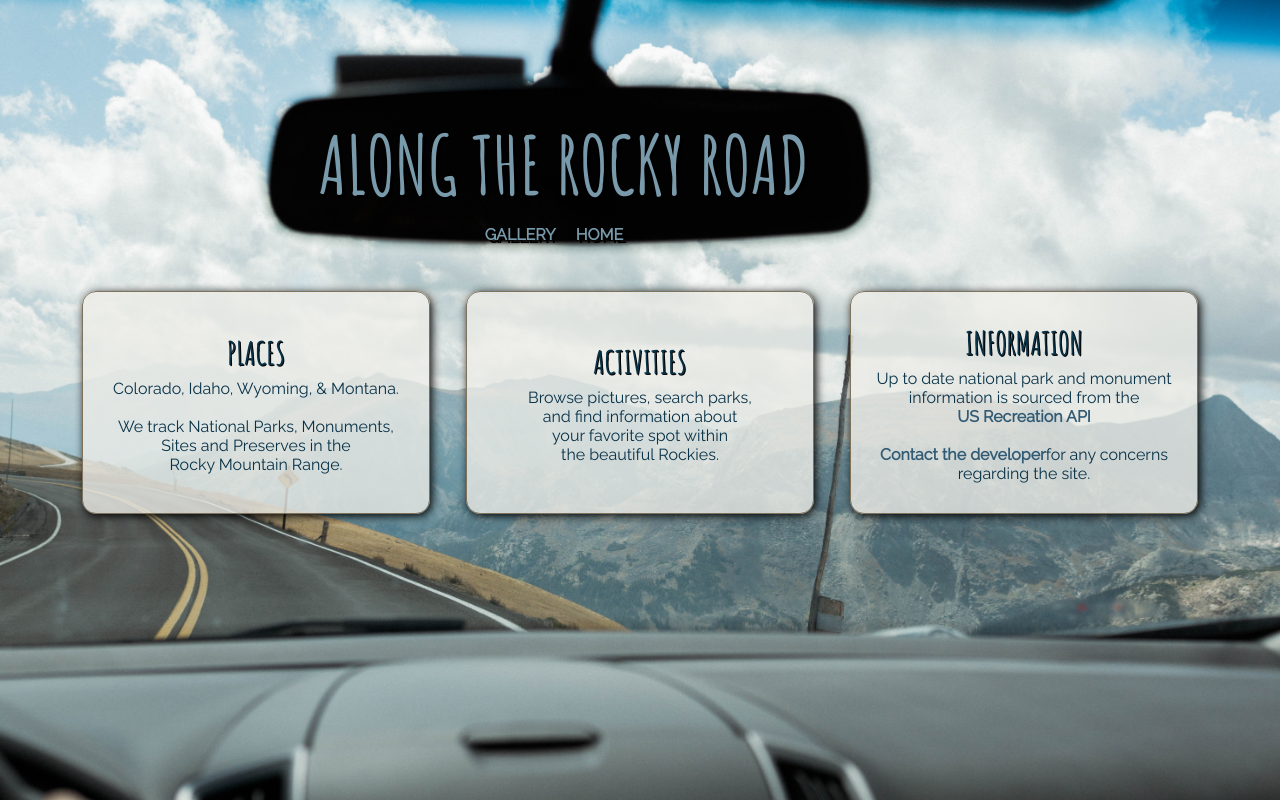
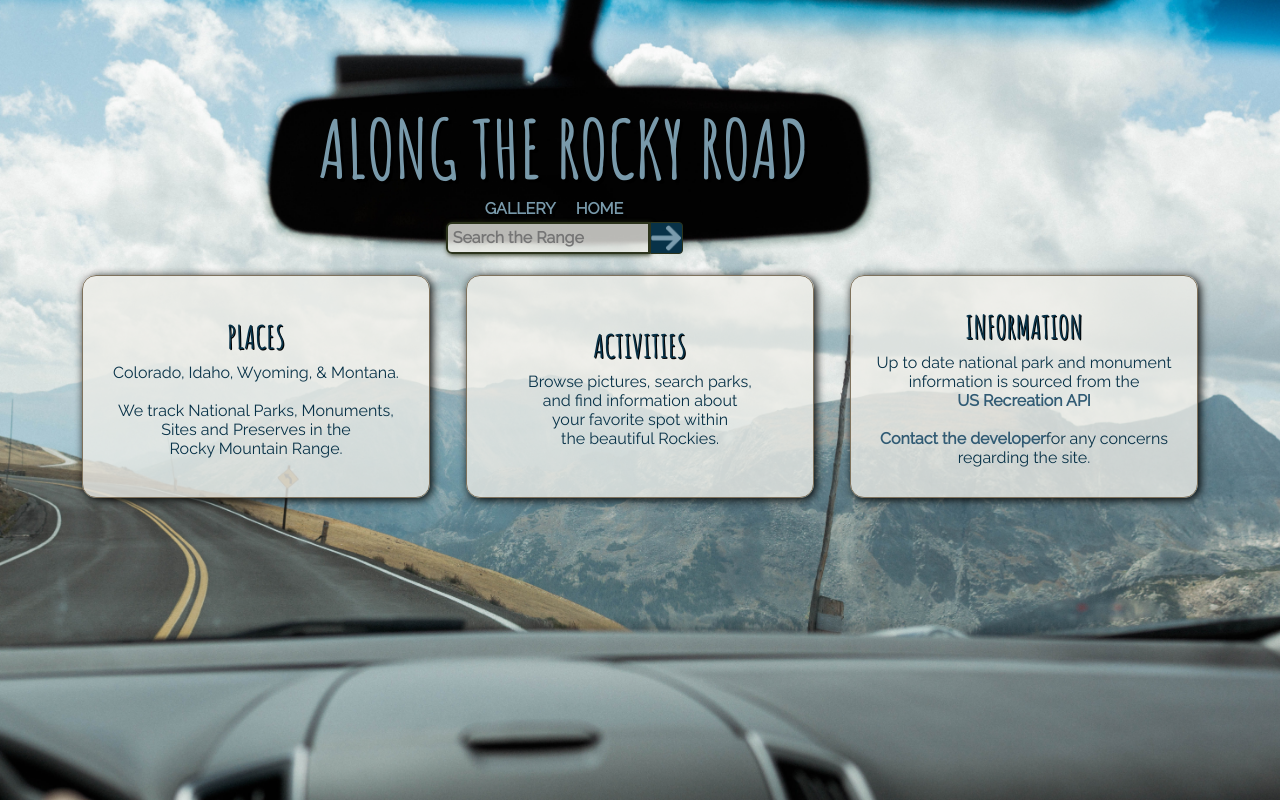
Before and after one commit to leighlars/rocky-road, a React (Create React App) app: page /about in a window 1280 px wide. Built offline with nearby package versions, Linux system fonts and the light colour scheme; no server answers; a web font is replaced by a local one.

Commit message:
Add styling to Results

```diff
--- a/src/About/About.scss
+++ b/src/About/About.scss
@@ -9,7 +9,7 @@
   width: 100%;
   header {
     margin-right: 9.5em;
-    margin-top: 5.5em;
+    margin-top: 4.5em;
     h1, .nav-btns {
       color: $pewterBlue;
       text-shadow: 3px 3px black;
@@ -22,8 +22,11 @@
     .about-link, .state-link {
       display: none;
     }
+    nav {
+      padding: 0;
+    }
     form {
-      display: none;
+      // display: none;
     }
   }
 
--- a/src/App/App.js
+++ b/src/App/App.js
@@ -52,7 +52,6 @@ class App extends Component {
     })
     this.setState({results: foundSites})
   }
-
 
   render() {
     return (
--- a/src/Results/Results.scss
+++ b/src/Results/Results.scss
@@ -31,8 +31,9 @@
     @include rowDisplay();
     justify-content: center;
     margin-top: 9em;
-    width: 80vw;
+    width: 90vw;
     flex-wrap: wrap;
+    overflow-y: scroll;
     .no-results {
       @include headerFont(2em);
       color: $alabaster;
@@ -48,7 +49,7 @@
         text-decoration: none;
         margin: 10px;
         height: 120px;
-        width: 200px;
+        width: 250px;
         h2 {
           @include headerFont(2em);
         }
```
